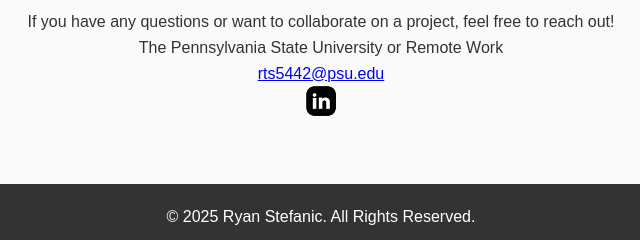
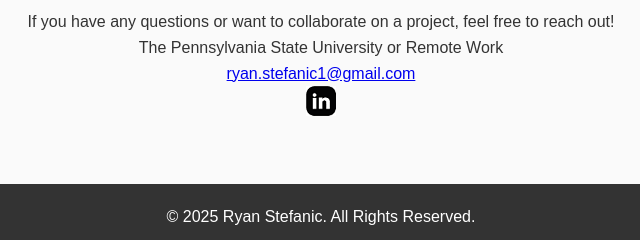
Before and after one commit to ryanstef448/portfolio, a plain HTML site: page index.html in a window 1280 px wide. Shown: the part 2022-2262 px from the top of the page, 319-959 px from the left. Drawn offline with Linux system fonts and the light colour scheme.

Commit message:
Update email contact in index.html

```diff
--- a/index.html
+++ b/index.html
@@ -104,7 +104,7 @@
         </div>
         <div class="info-item">
              <i class="fas fa-envelope"></i>
-             <a href="mailto:rts5442@psu.edu">rts5442@psu.edu</a>
+             <a href="mailto:ryan.stefanic1@gmail.com">ryan.stefanic1@gmail.com</a>
         </div>
         <div class="info-item">
              <a href="https://www.linkedin.com/in/ryan-stefanic-a376b5251" target="_blank">
```
